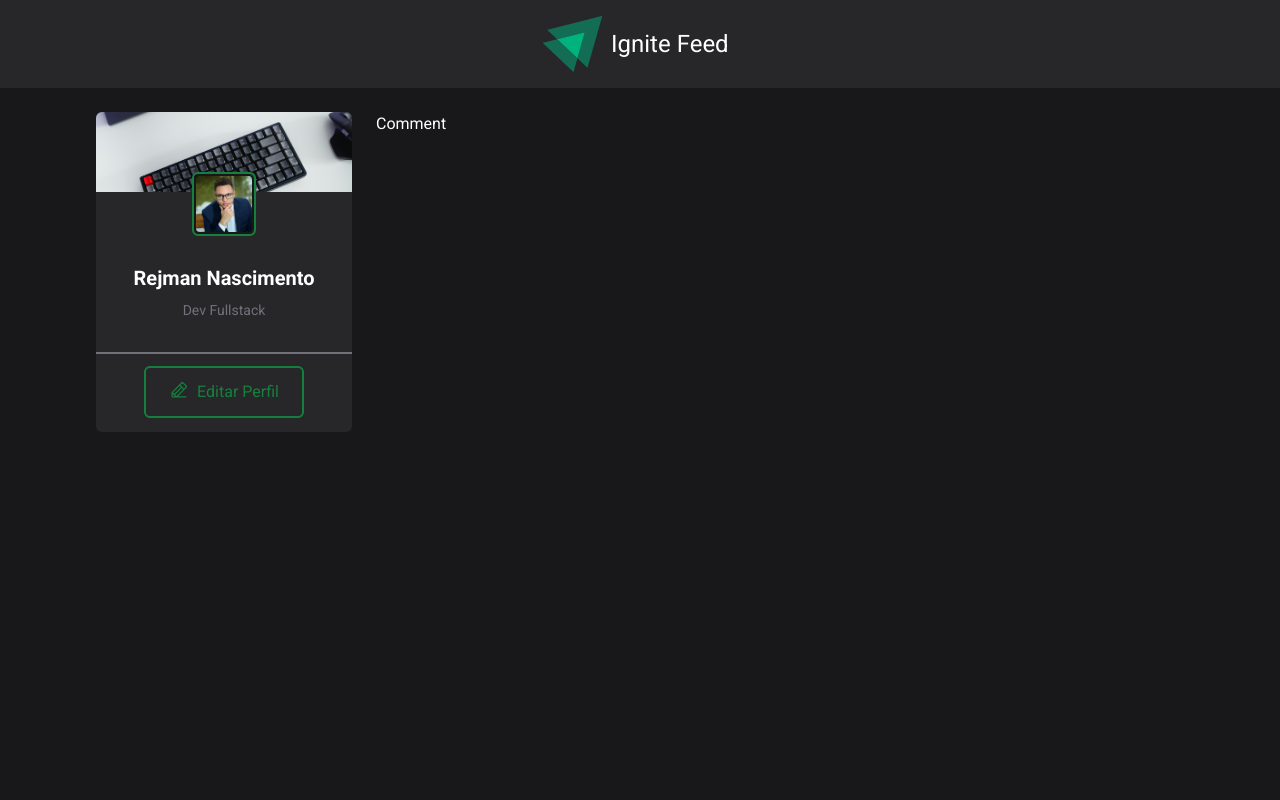
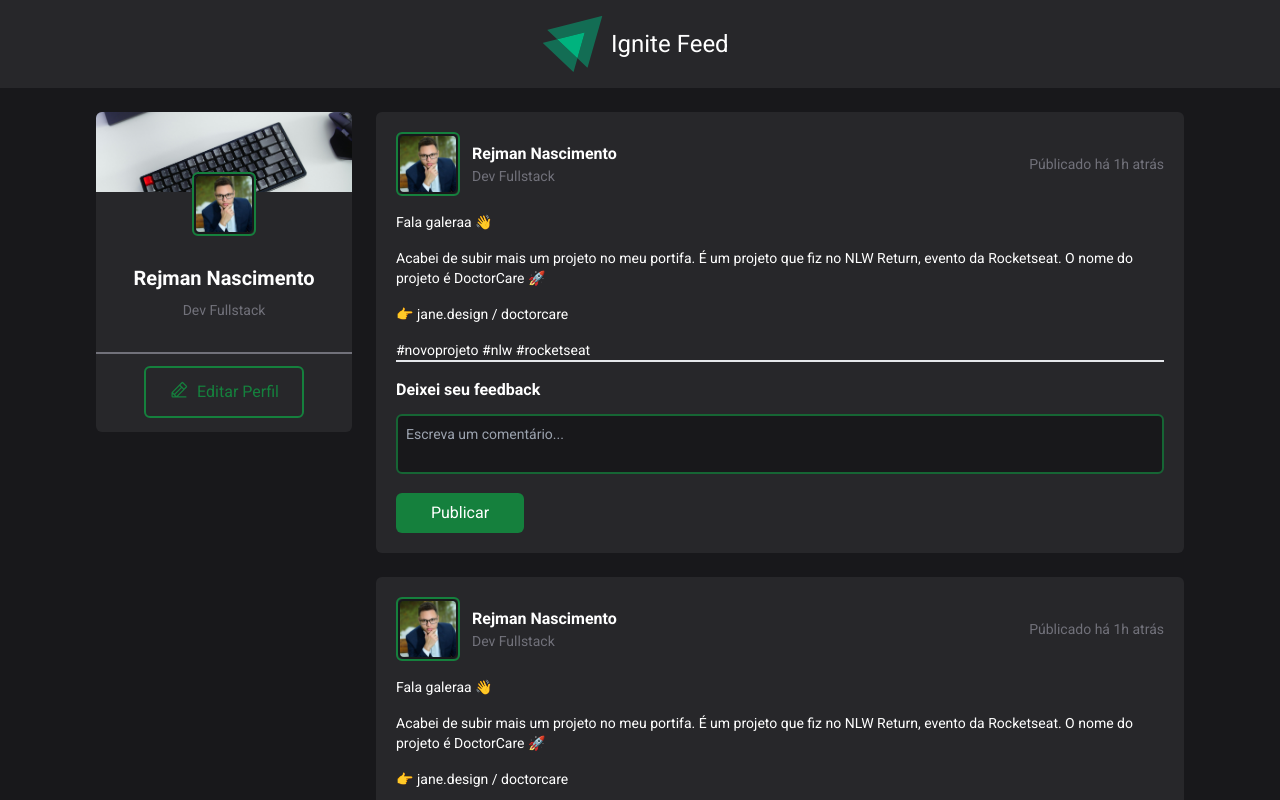
Before and after one commit to rejmann/ignite-feed, a React (Vite) app: page / in a window 1280 px wide. Shown: the top 800 px of the page. Built offline with nearby package versions, Linux system fonts and the light colour scheme.

Commit message:
feat: componente Comment

```diff
--- a/src/App.jsx
+++ b/src/App.jsx
@@ -7,7 +7,9 @@ export default function App() {
   return (
     <>
       <Header />
-      <Container />
+      <div className="w-full flex justify-center">
+        <Container />
+      </div>
     </>
   )
 }
--- a/src/components/Container.jsx
+++ b/src/components/Container.jsx
@@ -3,9 +3,12 @@ import Profiler from "./Container/Profiler";
 
 export default function Container() {
   return (
-    <div className="pt-6 px-24 flex w-full gap-6">
+    <div className="pt-6 px-24 flex max-w-screen-xl gap-6">
       <Profiler />
-      <Comment />
+      <div className="inline-block w-full">
+        <Comment />
+        <Comment />
+      </div>
     </div>
   )
 }
--- a/src/components/Container/Comment.jsx
+++ b/src/components/Container/Comment.jsx
@@ -1,5 +1,46 @@
+import Image from "../Image";
+import profilerImg from './../../assets/img/profiler.jpeg'
+
 export default function Comment() {
   return (
-    <div>Comment</div>
+    <div className="p-5 bg-zinc-800 w-full space-y-4 mb-6 rounded-md">
+      <header className="flex justify-between items-center">
+        <div className="flex justify-start items-center gap-3">
+          <Image
+            url={profilerImg}
+            alt="Foto de Perfil"
+          />
+          <div>
+            <p className="text-md font-semibold">Rejman Nascimento</p>
+            <p className="text-sm text-zinc-500">Dev Fullstack</p>
+          </div>
+        </div>
+        <p className="flex justify-end text-sm text-zinc-500">Públicado há 1h atrás</p>
+      </header>
+      <main className="text-sm space-y-4 border-b-2">
+        <p>Fala galeraa 👋</p>
+        <p>
+          Acabei de subir mais um projeto no meu portifa.
+          É um projeto que fiz no NLW Return, evento da Rocketseat.
+          O nome do projeto é DoctorCare 🚀
+        </p>
+        <p>👉 jane.design / doctorcare</p>
+        <p>#novoprojeto #nlw #rocketseat</p>
+      </main>
+      <footer className="space-y-3">
+        <h4 className="font-bold">Deixei seu feedback</h4>
+        <textarea
+          className="rounded-md outline-none border-2 border-green-800 bg-zinc-900 w-full resize-none p-2 text-sm"
+          name="feedback"
+          id="feedback"
+          placeholder="Escreva um comentário..."
+        />
+        <button
+          className="p-2 w-32 rounded-md bg-green-700 border-0"
+        >
+          Publicar
+        </button>
+      </footer>
+    </div>
   )
 }
--- a/src/components/Container/Profiler.jsx
+++ b/src/components/Container/Profiler.jsx
@@ -17,9 +17,10 @@ export default function Profiler() {
         <Image
           url={profilerImg}
           alt="Foto de Perfil"
+          className="relative bottom-5"
         />
-        <p className="text-xl">
-          <strong>Rejman Nascimento</strong>
+        <p className="text-xl font-semibold">
+          Rejman Nascimento
         </p>
         <p className="text-sm text-zinc-500">Dev Fullstack</p>
       </div>
--- a/src/components/Image.jsx
+++ b/src/components/Image.jsx
@@ -1,6 +1,6 @@
-export default function Image({ url, alt }) {
+export default function Image({ url, alt, className }) {
   return (
-    <div className="w-16 relative bottom-5 border-2 border-green-700 rounded-md">
+    <div className={`w-16 h-16 border-2 border-green-700 rounded-md ` + className}>
       <img
         className="border-2 border-zinc-900 rounded-md"
         src={url}
```
